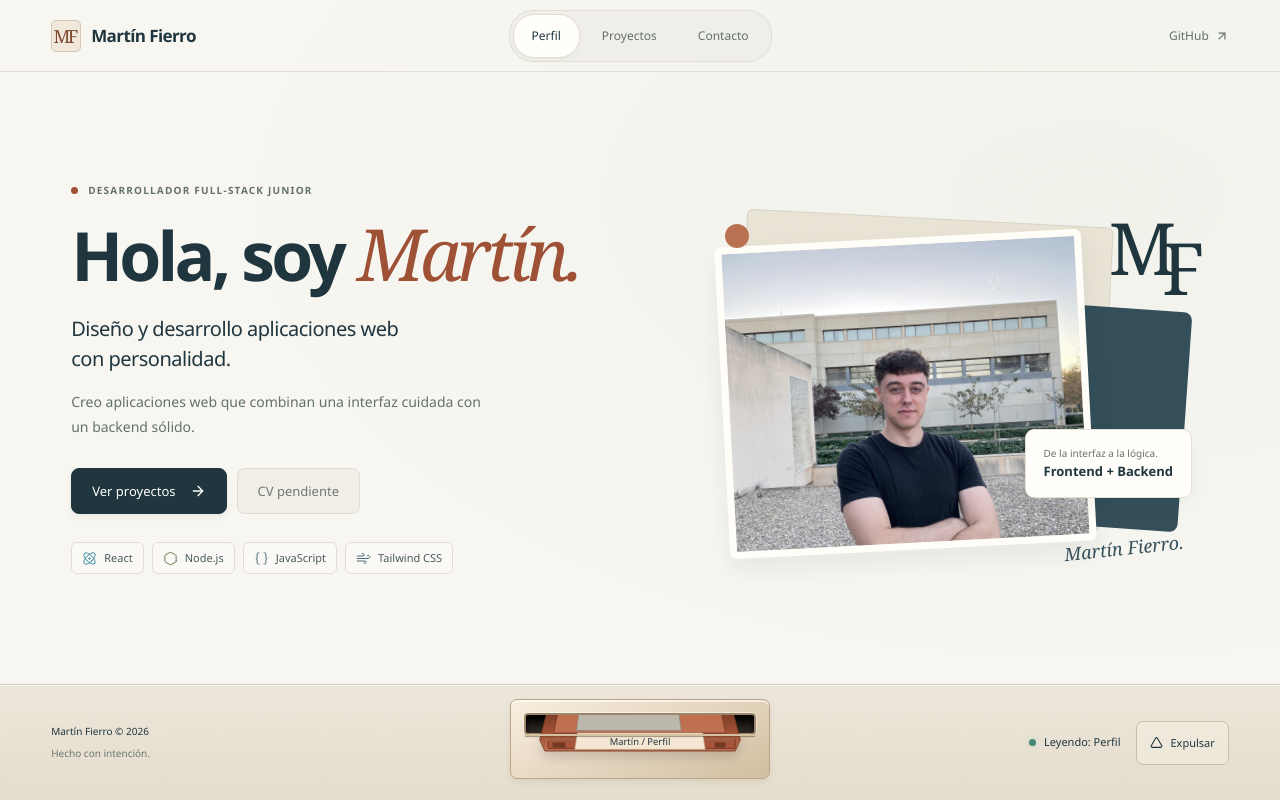
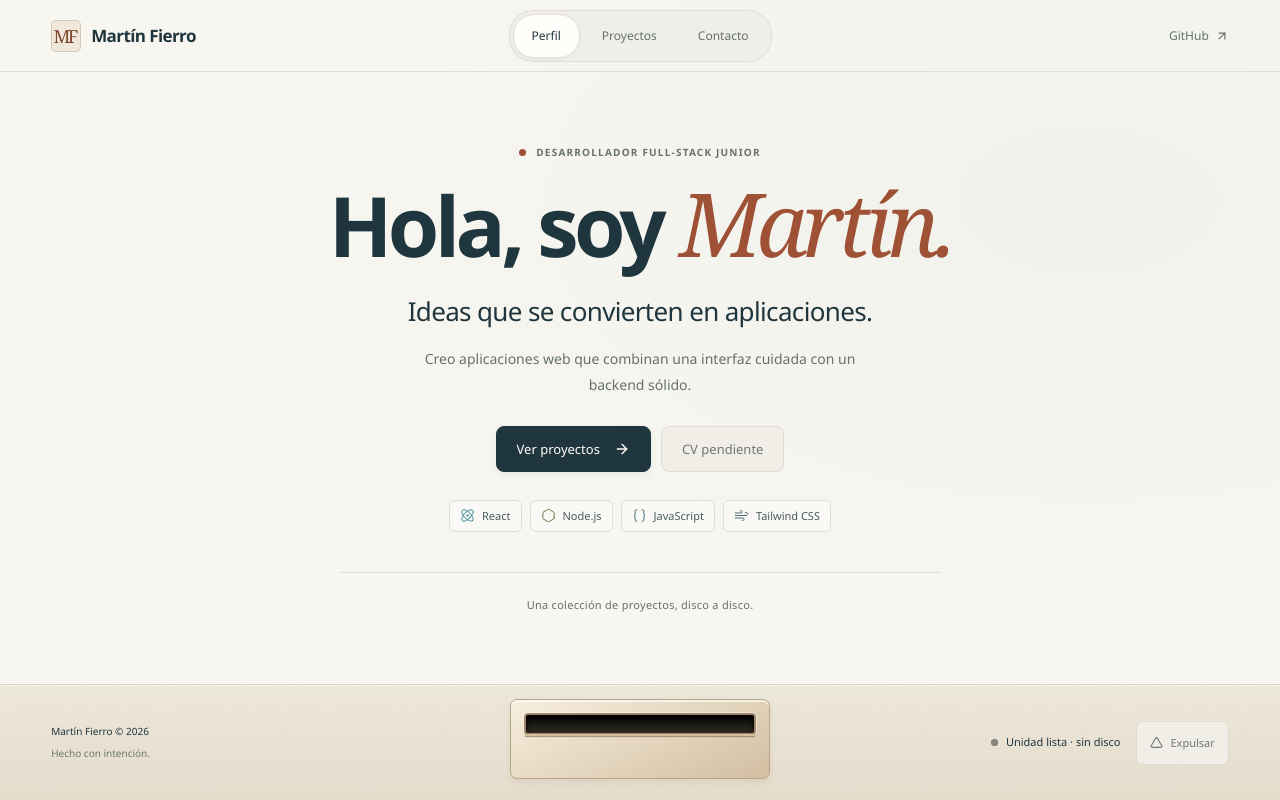
Before and after one commit to martiinfiierro2/Portafolio, a React (Vite) app: page / in a window 1280 px wide. Built offline with nearby package versions, Linux system fonts and the light colour scheme.

Commit message:
Redesign the home and move project details onto floppy labels

```diff
--- a/src/components/portfolio/FloppyDisk.jsx
+++ b/src/components/portfolio/FloppyDisk.jsx
@@ -2,7 +2,6 @@ import { useId } from 'react';
 import { CalendarDays, Network, MousePointer2 } from 'lucide-react';
 
 const colors = {
-  rust: ['#be7050', '#a65538', '#733822'],
   navy: ['#497592', '#244961', '#162f43'],
   sage: ['#a3ad92', '#788568', '#536047'],
   ivory: ['#f2e8d4', '#dccfb5', '#b7a689'],
@@ -44,12 +43,13 @@ export default function FloppyDisk({ disk, compact = false }) {
           fill="#253340"
           fontFamily="'Segoe UI', system-ui, sans-serif"
         >
-          {disk.id === 'profile' ? 'Martín / Perfil' : disk.title}
+          {disk.title}
         </text>
       </svg>
     );
   return (
-    <svg className="floppy-disk" viewBox="0 0 220 240" aria-hidden="true" focusable="false">
+    <span className="floppy-disk-object" aria-hidden="true">
+      <svg className="floppy-disk" viewBox="0 0 220 240" focusable="false">
         <defs>
           <linearGradient id={`${id}-shell`} x2=".8" y2="1">
             <stop stopColor={light} />
@@ -87,7 +87,12 @@ export default function FloppyDisk({ disk, compact = false }) {
         <path d="M20 16h162m-162 0v196" fill="none" stroke="#fff" strokeOpacity=".3" />
         <path d="M194 38v173H33" fill="none" stroke={dark} strokeOpacity=".5" />
         <path d="M26 14h144v81H26Z" fill={dark} opacity=".35" />
-      <path d="M59 12h102v79H59Z" fill={`url(#${id}-shutter)`} stroke="#76786e" strokeWidth=".7" />
+        <path
+          d="M59 12h102v79H59Z"
+          fill={`url(#${id}-shutter)`}
+          stroke="#76786e"
+          strokeWidth=".7"
+        />
         <path d="M59 12h102v79H59Z" fill={`url(#${id}-brushed)`} />
         <path d="M61 14h98M61 14v75" stroke="#fff" strokeOpacity=".7" fill="none" />
         <path d="M60 89h99" stroke="#696f68" strokeOpacity=".45" />
@@ -108,38 +113,19 @@ export default function FloppyDisk({ disk, compact = false }) {
         />
         <rect x="27" y="109" width="160" height="96" rx="3" fill={`url(#${id}-grain)`} />
         <path d="M33 112h148" stroke="#fff" strokeOpacity=".65" />
-      <text x="36" y="124" fontSize="8" fill="#86795f" fontFamily="monospace">
-        {disk.number}
-      </text>
-      {Icon ? (
-        <Icon x={89} y={128} size={34} strokeWidth={1.4} color="#234457" />
-      ) : (
-        <text
-          x="103"
-          y="160"
-          textAnchor="middle"
-          fontSize="43"
-          letterSpacing="-5"
-          fill="#193442"
-          fontFamily="Georgia, serif"
-        >
-          MF
-        </text>
-      )}
-      <path d="M41 173h132" stroke="#d6c8af" strokeWidth=".6" />
-      <text
-        x="107"
-        y="189"
-        textAnchor="middle"
-        fontSize={disk.title.length > 13 ? '12' : '14'}
-        fill="#253340"
-        fontFamily="Georgia, serif"
-      >
-        {disk.title}
-      </text>
         <rect x="23" y="195" width="8" height="12" fill={dark} />
         <rect x="184" y="195" width="8" height="12" fill={dark} />
         <path d="M177 36v21l8-11Z" fill={dark} opacity=".55" />
       </svg>
+      <span className="floppy-disk-label">
+        <span className="floppy-label-meta">
+          <span>{disk.number} / MUESTRA</span>
+          {Icon && <Icon strokeWidth={1.5} />}
+        </span>
+        <span className="floppy-label-title">{disk.title}</span>
+        <span className="floppy-label-description">{disk.subtitle}</span>
+        <span className="floppy-label-technologies">{disk.technologies.join(' · ')}</span>
+      </span>
+    </span>
   );
 }
--- a/src/components/portfolio/FloppyPortfolio.jsx
+++ b/src/components/portfolio/FloppyPortfolio.jsx
@@ -12,12 +12,13 @@ const ejectedPosition = { y: 16, opacity: 0 };
 
 export default function FloppyPortfolio() {
   const [view, setView] = useState('profile');
-  const [contentDisk, setContentDisk] = useState(disks[0]);
-  const [disk, setDisk] = useState(disks[0]);
+  const [contentDisk, setContentDisk] = useState(null);
+  const [disk, setDisk] = useState(null);
   const [pending, setPending] = useState(null);
   const [phase, setPhase] = useState('idle');
   const contactRef = useRef(null);
   const contentRef = useRef(null);
+  const emptyViewRef = useRef('collection');
   const reduced = useReducedMotion();
   const busy = phase !== 'idle';
   const isProject = view === 'project';
@@ -29,13 +30,16 @@ export default function FloppyPortfolio() {
       contentRef.current?.querySelector('h1')?.focus({ preventScroll: true });
     });
   }
-  function load(next) {
+  function load(next, emptyView = 'collection') {
     if (busy || (disk?.id === next?.id && next)) return;
+    emptyViewRef.current = emptyView;
     setPending(next);
     if (disk) setPhase('ejecting');
     else if (next) {
       setDisk(next);
       setPhase('inserting');
+    } else {
+      showView(emptyView);
     }
   }
   function completeAnimation() {
@@ -45,12 +49,12 @@ export default function FloppyPortfolio() {
         setPhase('inserting');
       } else {
         setDisk(null);
-        showView('collection');
+        showView(emptyViewRef.current);
         setPhase('idle');
       }
     } else if (phase === 'inserting') {
       setContentDisk(disk);
-      showView(disk.id === 'profile' ? 'profile' : 'project');
+      showView('project');
       setPhase('idle');
     }
   }
@@ -66,7 +70,7 @@ export default function FloppyPortfolio() {
             className="floppy-brand"
             onClick={(event) => {
               event.preventDefault();
-              load(disks[0]);
+              load(null, 'profile');
             }}
           >
             <span className="floppy-brand-mark" aria-hidden="true">
@@ -79,7 +83,7 @@ export default function FloppyPortfolio() {
               className={view === 'profile' ? 'active' : ''}
               aria-current={view === 'profile' ? 'page' : undefined}
               disabled={busy}
-              onClick={() => load(disks[0])}
+              onClick={() => load(null, 'profile')}
             >
               Perfil
             </button>
@@ -147,8 +151,8 @@ export default function FloppyPortfolio() {
                 : phase === 'inserting'
                   ? 'Leyendo disco…'
                   : disk
-                    ? `Leyendo: ${disk.id === 'profile' ? 'Perfil' : disk.title}`
-                    : 'Selecciona un disco'}
+                    ? `Leyendo: ${disk.title}`
+                    : 'Unidad lista · sin disco'}
             </p>
             <button className="floppy-eject" disabled={!disk || busy} onClick={() => load(null)}>
               <Triangle size={13} />
--- a/src/components/portfolio/FloppyViews.jsx
+++ b/src/components/portfolio/FloppyViews.jsx
@@ -1,6 +1,5 @@
 import { ArrowUpRight, ArrowRight, ArrowLeft } from 'lucide-react';
 import { profile } from '../../data/profile';
-import portrait from '../../img/martin.jpg';
 import FloppyDisk from './FloppyDisk';
 import TechnologyIcon from '../TechnologyIcon';
 
@@ -12,7 +11,7 @@ export function ProfileView({ load, busy }) {
         <h1 id="floppy-profile-title" tabIndex={-1}>
           Hola, soy <em>Martín.</em>
         </h1>
-        <p className="floppy-lead">Diseño y desarrollo aplicaciones web con personalidad.</p>
+        <p className="floppy-lead">Ideas que se convierten en aplicaciones.</p>
         <p className="floppy-description">{profile.introduction}</p>
         <div className="floppy-actions">
           <button className="floppy-button primary" onClick={() => load(null)} disabled={busy}>
@@ -37,24 +36,7 @@ export function ProfileView({ load, busy }) {
           ))}
         </ul>
       </div>
-      <div className="floppy-collage">
-        <span className="floppy-paper" aria-hidden="true" />
-        <span className="floppy-color-paper" aria-hidden="true" />
-        <span className="floppy-sun" aria-hidden="true" />
-        <div className="floppy-photo">
-          <img src={portrait} alt="Martín Fierro" width="1536" height="2048" decoding="async" />
-        </div>
-        <div className="floppy-monogram" aria-hidden="true">
-          M<span>F</span>
-        </div>
-        <p>
-          <span className="floppy-collage-label">De la interfaz a la lógica.</span>Frontend +
-          Backend
-        </p>
-        <span className="floppy-portrait-signature" aria-hidden="true">
-          Martín Fierro.
-        </span>
-      </div>
+      <p className="floppy-profile-note">Una colección de proyectos, disco a disco.</p>
     </section>
   );
 }
@@ -72,33 +54,20 @@ export function CollectionView({ disks, load, busy }) {
         <h1 id="floppy-collection-title" tabIndex={-1}>
           Un disco, una historia.
         </h1>
-        <p>Elige mi perfil o descubre uno de mis proyectos.</p>
+        <p>Selecciona un disquete para explorar el proyecto.</p>
         <small>Proyectos de muestra · contenido en desarrollo.</small>
       </div>
       <div className="floppy-disk-grid">
         {disks.map((item, index) => (
           <button
-            className={`floppy-choice choice-${item.color}`}
+            className="floppy-choice"
             key={item.id}
             disabled={busy}
             onClick={() => load(item)}
             style={{ '--disk-angle': `${[-5, -3, 3, -4][index % 4]}deg` }}
-            aria-label={`Abrir ${item.title}`}
+            aria-label={`Abrir ${item.title}, proyecto de muestra. ${item.subtitle}. ${item.technologies.join(', ')}`}
           >
-            <span className="floppy-choice-meta">
-              <span>{item.number}</span>
-              {item.id === 'profile' ? 'Perfil' : 'Proyecto'}
-            </span>
-            <span className="floppy-choice-art">
-              <FloppyDisk disk={item} />
-            </span>
-            <span className="floppy-choice-copy">
-              <span className="floppy-choice-title">
-                {item.title}
-                <ArrowUpRight size={16} aria-hidden="true" />
-              </span>
-              <span className="floppy-choice-description">{item.subtitle}</span>
-            </span>
+            <FloppyDisk disk={item} />
           </button>
         ))}
       </div>
--- a/src/components/portfolio/floppy.css
+++ b/src/components/portfolio/floppy.css
@@ -164,16 +164,22 @@ body:has(.floppy-portfolio),
 .floppy-profile {
   width: 100%;
   min-height: 100%;
-  max-width: 1240px;
+  max-width: 1120px;
   margin-inline: auto;
-  display: grid;
-  grid-template-columns: 1.12fr 1fr;
+  display: flex;
+  flex-direction: column;
+  justify-content: center;
   align-items: center;
-  gap: 70px;
-  padding: 40px clamp(24px, 4vw, 64px);
+  gap: 40px;
+  padding: 48px clamp(24px, 4vw, 64px);
 }
 .floppy-intro {
-  min-width: 0;
+  width: 100%;
+  max-width: 840px;
+  text-align: center;
+}
+.floppy-profile .floppy-kicker {
+  justify-content: center;
 }
 .floppy-kicker {
   display: flex;
@@ -195,8 +201,7 @@ body:has(.floppy-portfolio),
   background: var(--floppy-rust);
 }
 .floppy-profile h1 {
-  max-width: 550px;
-  font-size: clamp(40px, 5.3vw, 72px);
+  font-size: clamp(48px, 6.5vw, 88px);
 }
 .floppy-profile h1 em {
   color: var(--floppy-rust);
@@ -293,113 +298,27 @@ body:has(.floppy-portfolio),
   color: #657b4f;
 }
 
-/* El collage conserva el carácter de papel y objeto físico. */
-.floppy-collage {
-  position: relative;
-  width: 100%;
-  max-width: 470px;
-  height: clamp(310px, 43svh, 420px);
-  display: flex;
-  align-items: flex-end;
-  min-width: 0;
-  justify-self: center;
+.floppy-profile .floppy-lead {
+  max-width: 600px;
+  margin-inline: auto;
+  font-size: clamp(20px, 2.2vw, 26px);
 }
-.floppy-photo {
-  position: relative;
-  z-index: 1;
-  width: 78%;
-  height: calc(100% - 32px);
-  overflow: hidden;
-  border: 7px solid #fffdf7;
-  border-radius: 7px;
-  background: #eee9dc;
-  box-shadow: 0 12px 25px #20363f12;
-  transform: rotate(-3deg);
+.floppy-profile .floppy-description {
+  max-width: 490px;
+  margin-inline: auto;
 }
-.floppy-photo img {
-  display: block;
-  width: 100%;
-  height: 100%;
-  object-fit: cover;
-  object-position: 50% 45%;
-  filter: saturate(0.8);
+.floppy-profile .floppy-actions,
+.floppy-profile .floppy-technologies {
+  justify-content: center;
 }
-.floppy-paper {
-  position: absolute;
-  top: 12px;
-  left: 17px;
-  width: 78%;
-  height: 89%;
-  border: 1px solid #d8d4c5;
-  border-radius: 6px;
-  background: url('../../assets/paper-grain.svg'), #e9e4d6;
-  transform: rotate(3deg);
-}
-.floppy-color-paper {
-  position: absolute;
-  right: 7px;
-  bottom: 25px;
-  width: 46%;
-  height: 64%;
-  border-radius: 8px;
-  background: #344f5a;
-  transform: rotate(4deg);
-}
-.floppy-sun {
-  position: absolute;
-  top: 18px;
-  left: 3px;
-  z-index: 2;
-  width: 24px;
-  height: 24px;
-  border-radius: 50%;
-  background: #bb7252;
-}
-.floppy-monogram {
-  position: absolute;
-  z-index: 2;
-  top: 5px;
-  right: 2px;
-  font:
-    72px/1 Georgia,
-    serif;
-  letter-spacing: -0.2em;
-}
-.floppy-monogram span {
-  position: relative;
-  top: 20px;
-}
-.floppy-collage p {
-  position: absolute;
-  z-index: 2;
-  bottom: 52px;
-  right: 0;
-  padding: 15px 18px;
-  border: 1px solid #e4e0d4;
-  border-radius: 9px;
-  background: #fffefa;
-  color: var(--floppy-ink);
-  font-size: 13px;
-  font-weight: 600;
-  line-height: 1.6;
-  box-shadow: 0 8px 20px #20363f0a;
-}
-.floppy-collage-label {
-  display: block;
+.floppy-profile-note {
+  width: min(100%, 600px);
+  padding-top: 24px;
+  border-top: 1px solid var(--floppy-line);
   color: var(--floppy-muted);
-  font-size: 10px;
-  font-weight: 400;
-}
-.floppy-portrait-signature {
-  position: absolute;
-  z-index: 2;
-  right: 8px;
-  bottom: -10px;
-  color: #344f5a;
-  font:
-    italic 18px/1.3 Georgia,
-    serif;
-  transform: rotate(-6deg);
+  text-align: center;
+  font-size: 11px;
+  letter-spacing: 0.025em;
 }
 
 /* Colección */
@@ -446,109 +365,94 @@ body:has(.floppy-portfolio),
 }
 .floppy-disk-grid {
   display: grid;
-  grid-template-columns: repeat(4, minmax(0, 1fr));
-  gap: 16px;
+  grid-template-columns: repeat(auto-fit, minmax(260px, 1fr));
+  align-items: start;
+  width: 100%;
+  gap: 28px;
   margin-top: 32px;
 }
 .floppy-choice {
-  --disk-tint: #f3e9df;
   min-width: 0;
   width: 100%;
-  padding: 16px;
-  border: 1px solid var(--floppy-line);
-  border-radius: 12px;
-  background: #fffefa99;
+  max-width: 360px;
+  margin-inline: auto;
+  padding: 6px;
+  border: 0;
+  border-radius: 6px;
+  background: transparent;
   color: var(--floppy-ink);
   text-align: left;
-  transition:
-    border-color 0.2s,
-    background 0.2s,
-    box-shadow 0.2s;
-}
-.choice-navy {
-  --disk-tint: #e8eef0;
-}
-.choice-sage {
-  --disk-tint: #edf0e7;
-}
-.choice-ivory {
-  --disk-tint: #f0ece2;
 }
 .floppy-choice:disabled {
-  background: #fffefa99;
-}
-.floppy-choice:not(:disabled):hover,
-.floppy-choice:focus-visible {
-  border-color: #b6bfb5;
-  background: var(--floppy-surface);
-  box-shadow: 0 8px 18px #20363f08;
-}
-.floppy-choice-meta {
-  display: flex;
-  justify-content: space-between;
-  align-items: center;
-  color: var(--floppy-muted);
-  font-size: 10px;
-  line-height: 1.5;
-}
-.floppy-choice-meta > span {
-  font:
-    10px/1.5 ui-monospace,
-    'SFMono-Regular',
-    Consolas,
-    monospace;
-  color: #627067;
-}
-.floppy-choice-art {
-  display: grid;
-  place-items: center;
-  min-width: 0;
-  padding: 12px 4px;
-  margin-top: 12px;
-  border-radius: 8px;
-  background: radial-gradient(ellipse, var(--disk-tint), transparent 75%);
+  background: transparent;
 }
 .floppy-disk {
   display: block;
   width: 100%;
   filter: drop-shadow(0 7px 5px #36291f28);
 }
-.floppy-choice .floppy-disk {
-  max-width: 176px;
-  margin-inline: auto;
+.floppy-disk-object {
+  position: relative;
+  display: block;
+  width: 100%;
+  container-type: inline-size;
   transform: rotate(var(--disk-angle));
-  transition: transform 0.2s ease;
+  transition: transform 0.22s ease;
 }
-.floppy-choice:not(:disabled):hover .floppy-disk,
-.floppy-choice:focus-visible .floppy-disk {
-  transform: rotate(0) translateY(-3px);
+.floppy-choice:not(:disabled):hover .floppy-disk-object,
+.floppy-choice:focus-visible .floppy-disk-object {
+  transform: rotate(0) translateY(-6px);
 }
-.floppy-choice-copy {
-  display: block;
-  padding-top: 16px;
-  margin-top: 8px;
-  border-top: 1px solid var(--floppy-line);
+.floppy-disk-label {
+  position: absolute;
+  left: 12.273%;
+  top: 45.417%;
+  width: 72.727%;
+  height: 40%;
+  display: flex;
+  flex-direction: column;
+  gap: 1.6cqw;
+  padding: 3.7cqw 4cqw;
+  color: #253340;
 }
-.floppy-choice-title {
+.floppy-label-meta {
   display: flex;
   justify-content: space-between;
   align-items: center;
-  gap: 8px;
-  font-size: 14px;
-  font-weight: 600;
-  letter-spacing: -0.03em;
+  gap: 2cqw;
+  color: #786a55;
+  font:
+    3.4cqw/1.3 ui-monospace,
+    'SFMono-Regular',
+    Consolas,
+    monospace;
+  letter-spacing: 0.03em;
+}
+.floppy-label-meta svg {
+  width: 5.6cqw;
+  height: 5.6cqw;
+  flex-shrink: 0;
+  color: #3c5661;
+}
+.floppy-label-title {
+  font-size: 7cqw;
+  font-weight: 650;
+  line-height: 1.2;
+  letter-spacing: -0.04em;
   overflow-wrap: anywhere;
 }
-.floppy-choice-title svg {
-  color: #819087;
+.floppy-label-description {
+  color: #59615b;
+  font-size: 4.3cqw;
+  line-height: 1.4;
 }
-.floppy-choice-description {
-  display: block;
-  min-height: 30px;
-  margin-top: 6px;
-  font-size: 11px;
-  line-height: 1.5;
-  color: var(--floppy-muted);
+.floppy-label-technologies {
+  margin-top: auto;
+  padding-top: 2cqw;
+  border-top: 1px solid #d6c8af;
+  color: #786a55;
+  font-size: 3.3cqw;
+  line-height: 1.4;
 }
 
 /* Proyecto: contenido directo, sin otra pantalla dentro. */
@@ -857,9 +761,6 @@ body:has(.floppy-portfolio),
 }
 
 @media (max-width: 1100px) {
-  .floppy-profile {
-    gap: 40px;
-  }
   .floppy-console-status {
     flex-direction: column;
     align-items: flex-end;
@@ -870,9 +771,6 @@ body:has(.floppy-portfolio),
   }
   .floppy-project-details {
     padding: 24px;
-  }
-  .floppy-choice {
-    padding: 12px;
   }
 }
 
@@ -909,15 +807,14 @@ body:has(.floppy-portfolio),
     padding-inline: 17px;
   }
   .floppy-profile {
-    grid-template-columns: 1fr;
-    gap: 36px;
-    padding: 28px 24px 34px;
+    gap: 30px;
+    padding: 36px 24px;
   }
   .floppy-portfolio h1 {
     font-size: clamp(32px, 6vw, 42px);
   }
   .floppy-profile h1 {
-    font-size: clamp(42px, 7vw, 56px);
+    font-size: clamp(48px, 8vw, 68px);
   }
   .floppy-lead {
     margin-top: 18px;
@@ -943,33 +840,14 @@ body:has(.floppy-portfolio),
   .floppy-technologies {
     margin-top: 22px;
   }
+  .floppy-profile .floppy-actions {
+    margin-inline: auto;
+  }
   .floppy-profile .floppy-technologies {
-    display: grid;
-    grid-template-columns: repeat(2, minmax(0, 1fr));
-    max-width: 330px;
+    gap: 6px;
   }
-  .floppy-collage {
-    height: 245px;
-    max-width: 330px;
-  }
-  .floppy-photo {
-    height: 220px;
-  }
-  .floppy-monogram {
-    font-size: 58px;
-  }
-  .floppy-sun {
-    width: 20px;
-    height: 20px;
-    top: 15px;
-  }
-  .floppy-collage p {
-    padding: 12px 14px;
-    bottom: 35px;
-    font-size: 12px;
-  }
-  .floppy-portrait-signature {
-    font-size: 17px;
+  .floppy-profile .floppy-lead {
+    font-size: 20px;
   }
   .floppy-collection {
     padding: 28px 24px 34px;
@@ -982,14 +860,8 @@ body:has(.floppy-portfolio),
   }
   .floppy-disk-grid {
     grid-template-columns: repeat(2, minmax(0, 1fr));
-    gap: 14px;
+    gap: 24px;
     margin-top: 24px;
-  }
-  .floppy-choice-title {
-    font-size: 12px;
-  }
-  .floppy-choice-description {
-    font-size: 10px;
   }
   .floppy-project {
     padding: 14px 24px 32px;
@@ -1025,6 +897,16 @@ body:has(.floppy-portfolio),
   }
 }
 
+@media (max-width: 580px) {
+  .floppy-disk-grid {
+    grid-template-columns: minmax(0, 1fr);
+    gap: 22px;
+  }
+  .floppy-choice {
+    max-width: 320px;
+  }
+}
+
 @media (max-width: 380px) {
   .floppy-header,
   .floppy-console {
@@ -1039,30 +921,13 @@ body:has(.floppy-portfolio),
     letter-spacing: 0.08em;
   }
   .floppy-profile h1 {
-    font-size: 40px;
+    font-size: 48px;
   }
   .floppy-collection {
     padding-inline: 16px;
   }
   .floppy-disk-grid {
     gap: 10px;
-  }
-  .floppy-choice {
-    padding: 10px;
-  }
-  .floppy-choice-title {
-    font-size: 11px;
-    gap: 3px;
-  }
-  .floppy-choice-title svg {
-    width: 12px;
-    height: 12px;
-  }
-  .floppy-choice-art {
-    padding-inline: 0;
-  }
-  .floppy-choice-copy {
-    padding-top: 12px;
   }
   .floppy-project-details {
     padding: 18px;
```
Also changed, not shown: src/data/disks.js (+0 -8 lines), 1 other file (tests, documents, lock files or other folders). Lines whose indentation alone changed are shown as unchanged.
